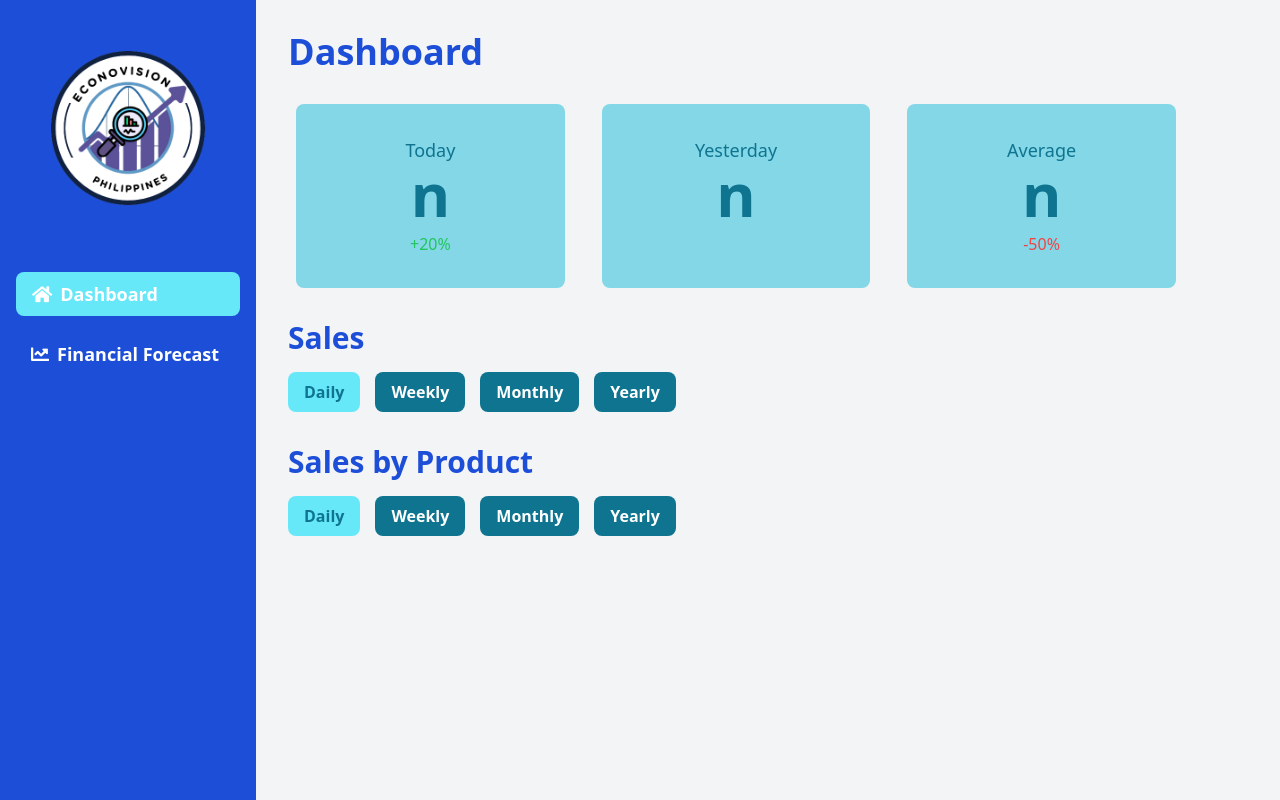
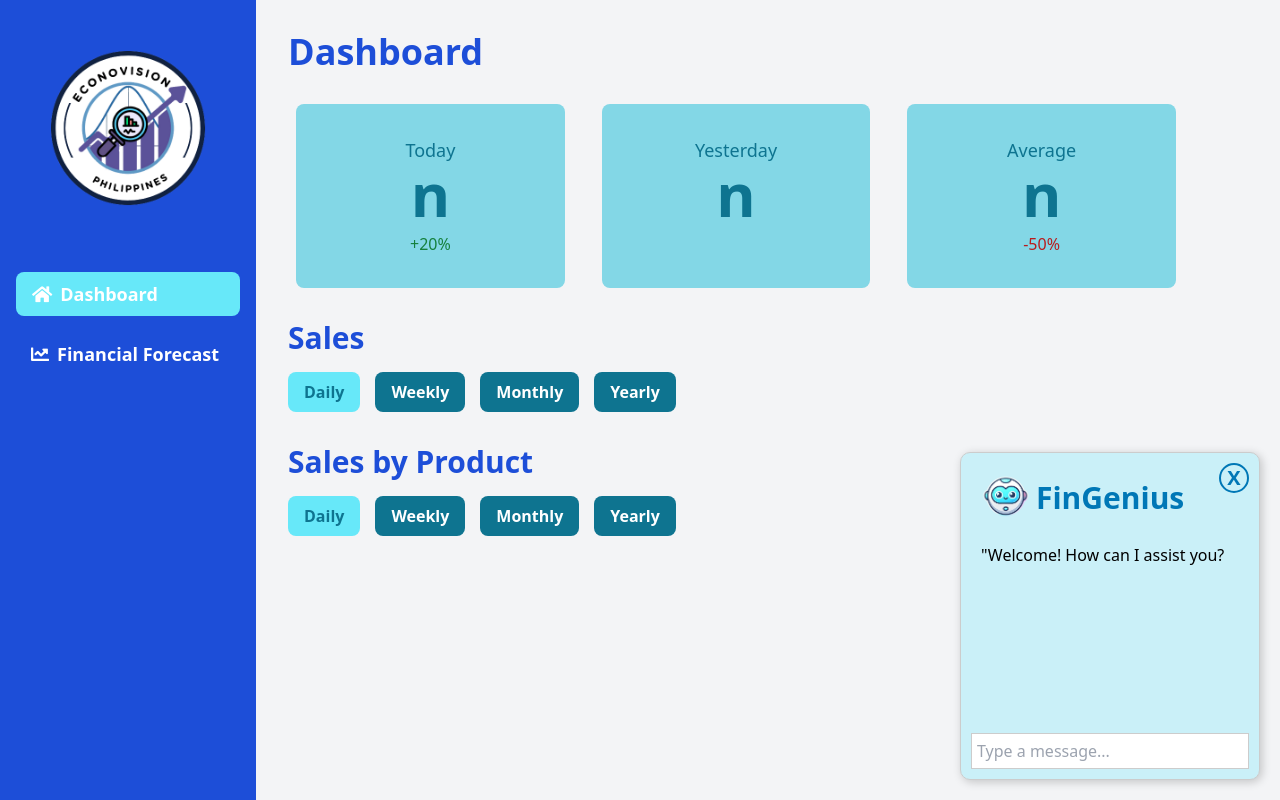
Before and after one commit to cielotds/SDMS-v2, a Flask app: page / in a window 1280 px wide. Run offline with Flask 3, Linux system fonts and the light colour scheme; a map, chart or similar area stays blank; some libraries are stand-ins or nearby versions.

Commit message:
may chatbot na

```diff
--- a/static/chatbot.js
+++ b/static/chatbot.js
@@ -0,0 +1,31 @@
+document.addEventListener('DOMContentLoaded', function() {
+    function createChatbox() {
+        if (!document.getElementById('chatboxContainer')) {
+            let chatbox = document.createElement('div');
+            chatbox.id = 'chatboxContainer';
+            chatbox.innerHTML = `
+                <div id="chatbox" class="chatbox">
+                    <div class="chatbox-header">
+                    <img src="static/images/FinGenius.png" alt="FinGenius Logo" class="logo"> <!-- Replace with your logo path -->
+                    <h2 class="text-3xl font-bold text-white-700 mr-20 mt-3">FinGenius</h2>
+                        <button id="closeChatbox">X</button>
+                    </div>
+                    <div class="chatbox-body">
+                        <p>"Welcome! How can I assist you?</p>
+                    </div>
+                    <input type="text" id="chatInput" placeholder="Type a message..." />
+                </div>
+            `;
+            document.body.appendChild(chatbox);
+
+            // Close button functionality
+            document.getElementById('closeChatbox').addEventListener('click', function() {
+                document.getElementById('chatboxContainer').remove();
+            });
+        }
+    }
+
+
+    // Initialize chatbot when script is loaded
+    createChatbox();
+});
--- a/static/main.js
+++ b/static/main.js
@@ -6,14 +6,13 @@ document.addEventListener('DOMContentLoaded', function() {
     const weeklyBtnd = document.getElementById('weeklyBtnd');
     const monthlyBtnd = document.getElementById('monthlyBtnd');
     const yearlyBtnd = document.getElementById('yearlyBtnd');
+    const chatbotBtn = document.getElementById('chatbotBtn');
 
     // Function to set active button
     function setActiveButton(activeButton) {
         // Remove active class from both buttons
         dashboardBtn.classList.remove('btn-active');
         forecastBtn.classList.remove('btn-active');
-
-
 
         // Add active class to the clicked button
         activeButton.classList.add('btn-active');
@@ -69,14 +68,42 @@ document.addEventListener('DOMContentLoaded', function() {
             </div>
 
         <div class="fingenius">
-        <h2 class="text-3xl font-bold text-blue-700 mb-4">FinGenius</h2>
         <img src="static/images/FinGenius.png" alt="FinGenius Logo" class="logo"> <!-- Replace with your logo path -->
+        <h2 class="text-3xl font-bold text-blue-700 mr-4">FinGenius</h2>
         <div class="message-box">
             <p>Welcome to FinGenius! Your financial insights start here.</p>
         </div>
+            <button id="chatbotBtn" class="btn-chat">Chat with FinGenius</button> <!-- Chat button -->
         </div>
 
         `;
+    }
+
+    // Function to create the chatbox
+    function createChatbox() {
+        if (!document.getElementById('chatboxContainer')) {
+            let chatbox = document.createElement('div');
+            chatbox.id = 'chatboxContainer';
+            chatbox.innerHTML = `
+                <div id="chatbox" class="chatbox">
+                    <div class="chatbox-header">
+                        <img src="static/images/FinGenius.png" alt="FinGenius Logo" class="logo">
+                        <h2 class="text-3xl font-bold text-white-700 mr-4 mt-3">FinGenius</h2>
+                        <button id="closeChatbox">X</button>
+                    </div>
+                    <div class="chatbox-body">
+                        <p>Welcome! How can I assist you?</p>
+                    </div>
+                    <input type="text" id="chatInput" placeholder="Type a message..." />
+                </div>
+            `;
+            document.body.appendChild(chatbox);
+
+            // Close button functionality
+            document.getElementById('closeChatbox').addEventListener('click', function() {
+                document.getElementById('chatboxContainer').remove();
+            });
+        }
     }
 
     // Event listeners for button clicks
@@ -92,23 +119,29 @@ document.addEventListener('DOMContentLoaded', function() {
 
     dailyBtnd.addEventListener('click', function() {
         setActiveButton(dailyBtnd);
-    //lalagyan ng render function
+        // Add render function for daily
     });
 
     weeklyBtnd.addEventListener('click', function() {
         setActiveButton(weeklyBtnd);
-
+        // Add render function for weekly
     });
 
     monthlyBtnd.addEventListener('click', function() {
         setActiveButton(monthlyBtnd);
-
+        // Add render function for monthly
     });
 
     yearlyBtnd.addEventListener('click', function() {
         setActiveButton(yearlyBtnd);
+        // Add render function for yearly
+    });
 
+    // Event listener for chatbot button
+    chatbotBtn.addEventListener('click', function() {
+        createChatbox(); // Directly call createChatbox
     });
+
     // Initial render
     renderDashboard(); // Optionally render the dashboard by default on page load
 });
--- a/static/styles.css
+++ b/static/styles.css
@@ -43,6 +43,7 @@
     border-radius: 0.5rem;
     margin-left: 15px; /* To avoid double borders */
     transition: background-color 0.3s;
+
 }
 
 .btn-active, .btnd-active {
@@ -77,7 +78,6 @@
 .logo {
     width: 60px; /* Adjust logo size */
     height: 60px; /* Adjust logo size */
-    margin-right: 1rem; /* Space between logo and message box */
 }
 
 .message-box {
@@ -87,3 +87,86 @@
     border-radius: 0.5rem;
     flex-grow: 1; /* Allow the message box to take up remaining space */
 }
+
+
+.btn-chat {
+    background-color: #0078ff; /* Button color */
+    color: white;
+    padding: 0.5rem 1rem;
+    border-radius: 0.5rem;
+    margin-left: 10px; /* Space between message box and button */
+    cursor: pointer;
+    transition: background-color 0.3s;
+}
+
+.btn-chat:hover {
+    background-color: #0056b3; /* Darker shade on hover */
+}
+
+.chatbox {
+    position: fixed;
+    bottom: 20px;
+    right: 20px;
+    width: 300px;
+    background: #caf0f8;
+    border: 1px solid #ccc;
+    border-radius: 10px;
+    box-shadow: 2px 2px 10px rgba(0, 0, 0, 0.2);
+    padding: 10px;
+}
+
+.chatbox-header {
+    display: flex;
+    justify-content: space-between;
+    background: transparent;
+    color: #0077B6;
+    padding: 5px;
+    border-top-left-radius: 10px;
+    border-top-right-radius: 10px;
+}
+
+.chatbox-body {
+    height: 200px;
+    overflow-y: auto;
+    padding: 10px;
+}
+
+#chatInput {
+    width: 100%;
+    padding: 5px;
+    border: 1px solid #ccc;
+}
+
+/* Chatbot Close Button Styles */
+#closeChatbox {
+    background-color: transparent; /* Red background */
+    color: #0077b6; /* White text */
+    border: 2px solid #0077B6; /* Remove default border */
+    font-size: 20px; /* Readable font size */
+    font-weight: bold; /* Make it stand out */
+    padding: 6px 10px; /* Proper padding */
+    cursor: pointer; /* Pointer cursor on hover */
+    border-radius: 50%; /* Circular button */
+    position: absolute; /* Position at top right */
+    top: 10px;
+    right: 10px;
+    width: 30px;
+    height: 30px;
+    display: flex;
+    align-items: center;
+    justify-content: center;
+    transition: background-color 0.3s ease;
+}
+
+/* Close Button Hover Effect */
+#closeChatbox:hover {
+    background-color: #cc0000; /* Darker red on hover */
+}
+
+.fingenius-chat {
+    background-color: #0078ff; /* Button color */
+    color: white;
+    padding: 0.5rem 1rem;
+    border-radius: 0.5rem;
+    margin-left: 10px; /* Space between message box and button */
+}
--- a/templates/index.html
+++ b/templates/index.html
@@ -39,7 +39,7 @@
                     <div class="card">
                         <div class="text-lg">Today</div>
                         <div class="text-6xl font-bold">n</div>
-                        <div class="text-green-500 mt-2">+20%</div>
+                        <div class="text-green-700 mt-2">+20%</div>
                     </div>
                     <div class="card">
                         <div class="text-lg">Yesterday</div>
@@ -48,7 +48,7 @@
                     <div class="card">
                         <div class="text-lg">Average</div>
                         <div class="text-6xl font-bold">n</div>
-                        <div class="text-red-500 mt-2">-50%</div>
+                        <div class="text-red-700 mt-2">-50%</div>
                     </div>
                 </div>
                 <h2 class="text-3xl font-bold text-blue-700 mb-4">Sales</h2>
```
Lines whose indentation alone changed are shown as unchanged.
